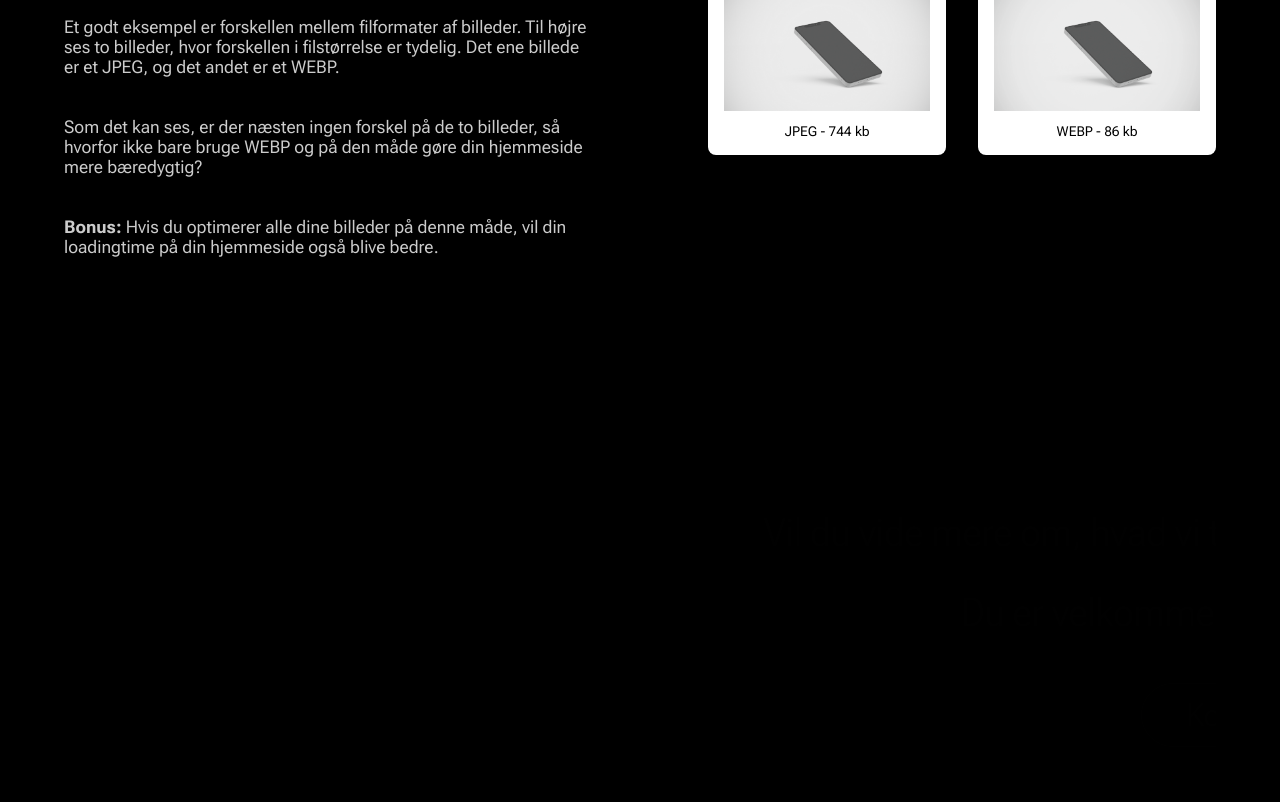
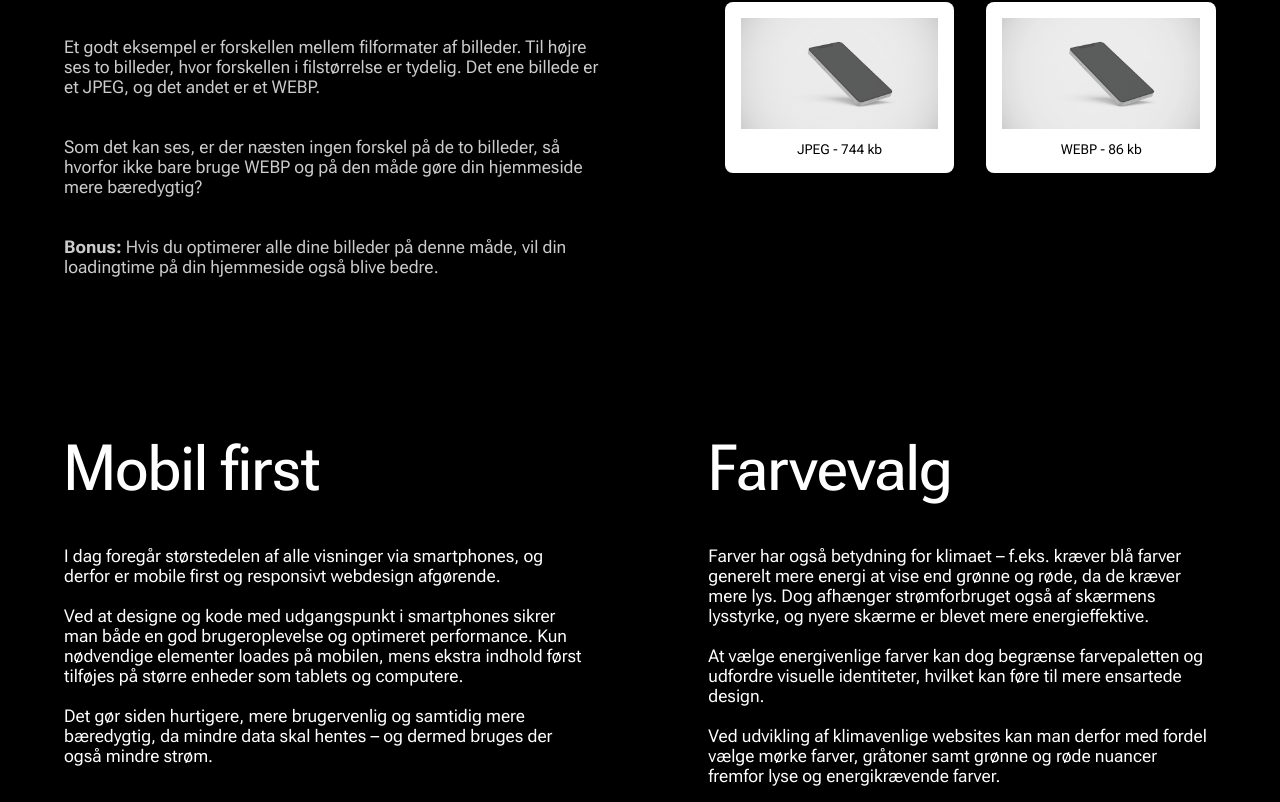
Before and after one commit to danny176/spira, a React (Vite) app: page /spira/baeredygtighed in a window 1280 px wide. Shown: the part 1438-2240 px from the top of the page. Built offline with nearby package versions, Linux system fonts and the light colour scheme; a web font is replaced by a local one.

Commit message:
bæredygtig og margins

```diff
--- a/src/App.css
+++ b/src/App.css
@@ -294,7 +294,7 @@
   }
 
   footer {
-    margin-top: 10vh;
+    margin-top: 5vh;
     margin-bottom: 5vh;
     width: 100%;
   }
--- a/src/css-med-lille/baeredygtighed.css
+++ b/src/css-med-lille/baeredygtighed.css
@@ -58,6 +58,7 @@
 
   .vidste-du {
     margin-bottom: 10%;
+    max-width: 40vw;
   }
 
   .optimering-samlet-text {
@@ -79,7 +80,7 @@
     margin-top: 5vh;
     font-size: 1.1rem;
     color: #ccc;
-    max-width: 600px;
+    max-width: 50vw;
     margin-bottom: 1rem;
   }
 
@@ -119,27 +120,38 @@
     font-size: 0.85rem;
   }
 
-  .kontakt-cta {
-    text-align: center;
-    font-size: 0.9rem;
-    color: #ccc;
-    margin-top: 3rem;
+  .farve-og-mobilefirst {
+    display: flex;
+    justify-content: space-between;
+    gap: 10%;
   }
 
-  .kontakt-button {
-    margin-top: 1rem;
-    background-color: #d6e8d1;
-    color: black;
-    padding: 0.6rem 1.5rem;
-    border: none;
-    border-radius: 999px;
-    font-weight: 500;
-    cursor: pointer;
-    transition: background-color 0.3s;
+  .mobilefirst {
+    display: flex;
+    flex-direction: column;
+    font-family: "RobotoFlex";
+    font-size: 1.1rem;
+    max-width: 50vw;
   }
 
-  .kontakt-button:hover {
-    background-color: #e5f0e1;
+  .mobilefirst h2 {
+    margin-bottom: 5vh;
+    font-size: 4rem;
+    font-weight: 500;
+  }
+
+  .farve {
+    display: flex;
+    flex-direction: column;
+    font-family: "RobotoFlex";
+    font-size: 1.1rem;
+    max-width: 50vw;
+  }
+
+  .farve h2 {
+    margin-bottom: 5vh;
+    font-size: 4rem;
+    font-weight: 500;
   }
 }
 @media screen and (max-width: 500px) {
--- a/src/css-med-lille/forside.css
+++ b/src/css-med-lille/forside.css
@@ -224,8 +224,8 @@
 
   .kontaktkomp {
     overflow: hidden;
-    margin-top: 30vh;
-    margin-bottom: 20vh;
+    margin-top: 15vh;
+    margin-bottom: 15vh;
     display: flex;
     flex-direction: column;
     gap: 50px;
@@ -486,8 +486,7 @@
   }
 
   .kontaktkomp {
-    margin-top: 100px;
-    margin-bottom: 100px;
+    margin-top: 12vh;
     overflow: hidden;
     display: flex;
     flex-direction: column;
--- a/src/views/Baeredygtighed.jsx
+++ b/src/views/Baeredygtighed.jsx
@@ -85,6 +85,21 @@ export default function Baeredygtighed() {
         </div>
       </div>
 
+      <div className="farve-og-mobilefirst">
+        <div className="mobilefirst">
+          <h2>Mobil first</h2>
+          <p>I dag foregår størstedelen af alle visninger via smartphones, og derfor er       mobile first og responsivt webdesign afgørende. <br /> <br />
+            Ved at designe og kode med udgangspunkt i smartphones sikrer man både en god brugeroplevelse og optimeret performance. Kun nødvendige elementer loades på mobilen, mens ekstra indhold først tilføjes på større enheder som tablets og computere. <br /> <br />
+            Det gør siden hurtigere, mere brugervenlig og samtidig mere bæredygtig, da mindre data skal hentes – og dermed bruges der også mindre strøm.</p>
+        </div>
+        <div className="farve">
+        <h2>Farvevalg</h2>
+          <p>Farver har også betydning for klimaet – f.eks. kræver blå farver generelt mere energi at vise end grønne og røde, da de kræver mere lys. Dog afhænger strømforbruget også af skærmens lysstyrke, og nyere skærme er blevet mere energieffektive. <br /> <br />
+          At vælge energivenlige farver kan dog begrænse farvepaletten og udfordre visuelle identiteter, hvilket kan føre til mere ensartede design. <br /> <br />
+          Ved udvikling af klimavenlige websites kan man derfor med fordel vælge mørke farver, gråtoner samt grønne og røde nuancer fremfor lyse og energikrævende farver.</p>
+        </div>
+      </div>
+
       <Suspense fallback={<div>Henter kontaktknap... Vent venligst</div>}>
         <KontaktKnap />
       </Suspense>
```
